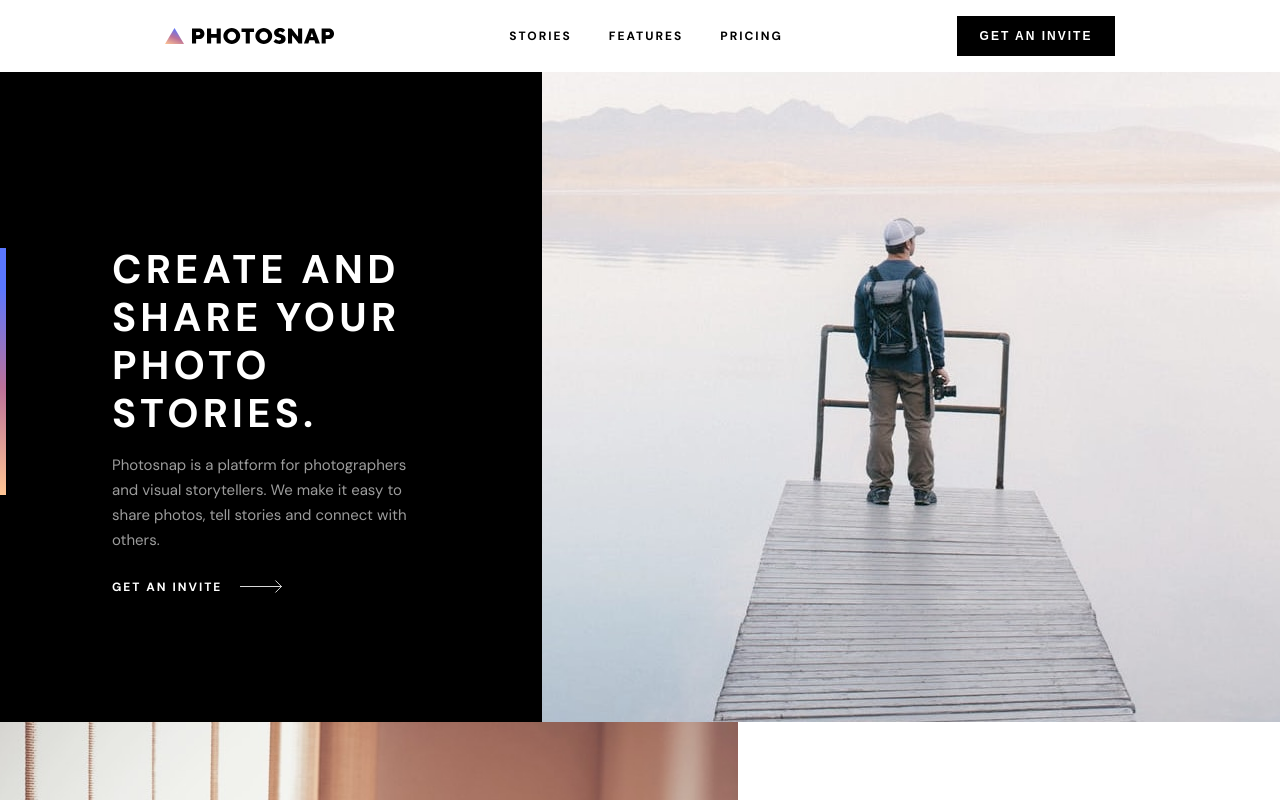
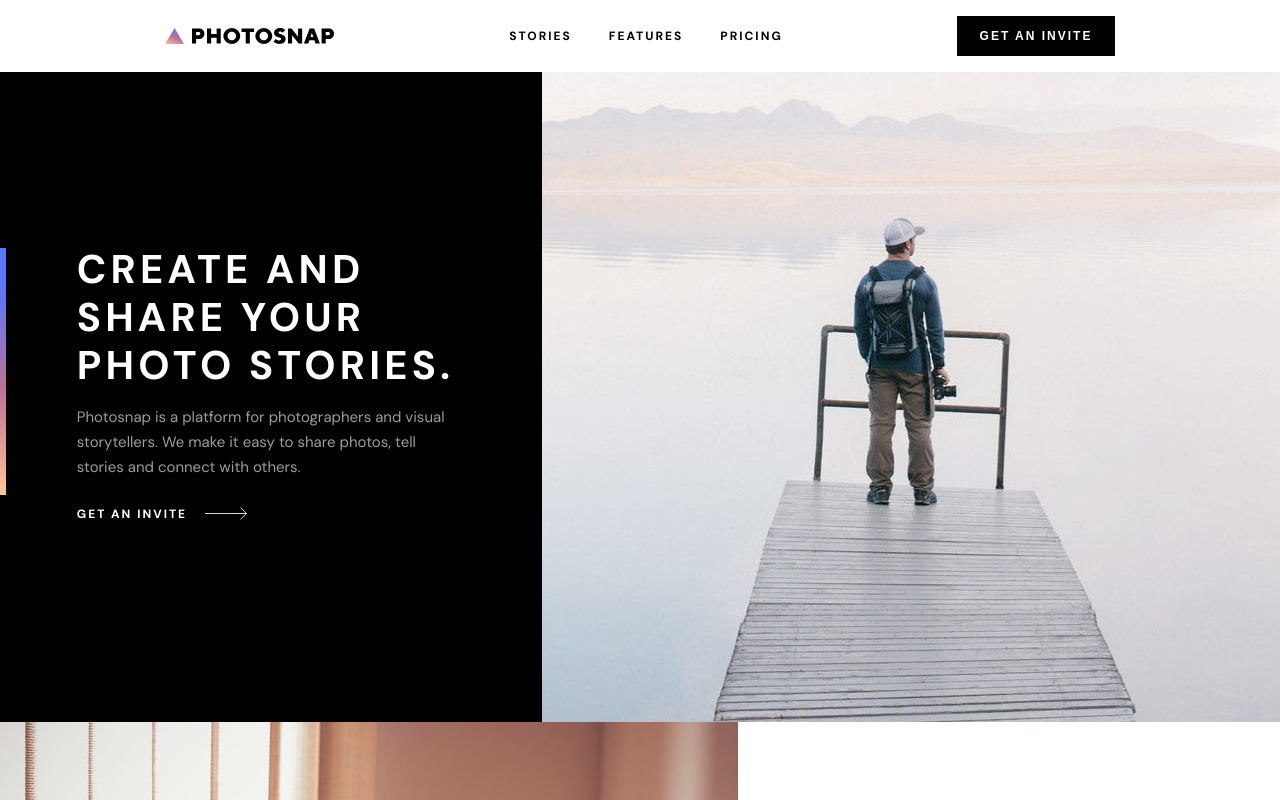
Before and after one commit to DamiGbot/Photosnap, a React (Create React App) app: page /home in a window 1280 px wide. Shown: the top 800 px of the page. Built offline with nearby package versions, Linux system fonts and the light colour scheme.

Commit message:
Update styles and position

```diff
--- a/src/components/FeaturePricingLayout.js
+++ b/src/components/FeaturePricingLayout.js
@@ -6,6 +6,7 @@ import useMediaQuery from "../hooks/useMediaQuery";
 
 const FeaturePricingLayout = (props) => {
 	const screenTablet = useMediaQuery("(min-width: 768px)");
+	const screenLaptop = useMediaQuery("(min-width: 1024px)");
 
 	return (
 		<main className={classes["layout"]}>
@@ -23,11 +24,20 @@ const FeaturePricingLayout = (props) => {
 					content={props.content}
 				/>
 
-				{screenTablet && (
+				{screenTablet && !screenLaptop && (
 					<div
 						className={classes["layout-section1__afterImage"]}
 						style={{
 							backgroundImage: `url(${require(`../dev-data/assets/${props.afterImage}`)})`,
+						}}
+					></div>
+				)}
+
+				{screenLaptop && (
+					<div
+						className={classes["layout-section1__afterImage"]}
+						style={{
+							backgroundImage: `url(${require(`../dev-data/assets/${props.laptopImage}`)})`,
 						}}
 					></div>
 				)}
--- a/src/pages/Features.js
+++ b/src/pages/Features.js
@@ -21,6 +21,7 @@ const Features = () => {
 				" We make sure all of our features are designed to be loved by every aspiring and even professional photograpers who wanted to share their stories."
 			}
 			afterImage={`features/tablet/hero.jpg`}
+			laptopImage={`features/desktop/hero.jpg`}
 		>
 			<section className={classes["feature__features"]}>
 				<SomeFeatures list={fullFeaturesData} />
--- a/src/pages/Pricing.js
+++ b/src/pages/Pricing.js
@@ -49,6 +49,7 @@ const Pricing = () => {
 		<FeaturePricingLayout
 			image={`pricing/mobile/hero.jpg`}
 			afterImage={`pricing/tablet/hero.jpg`}
+			laptopImage={`pricing/desktop/hero.jpg`}
 			title={"Pricing"}
 			content={
 				" Create a your stories, Photosnap is a platform for photographers and visual storytellers. It’s the simple way to create and share your photos."
--- a/src/sass/components/FeaturePricingLayout.module.scss
+++ b/src/sass/components/FeaturePricingLayout.module.scss
@@ -64,7 +64,6 @@
 					left: 0;
 					top: 36.5%;
 					width: 0.6rem;
-					// height: 14.4rem;
 					height: 25%;
 				}
 			}
@@ -110,3 +109,13 @@
 		}
 	}
 }
+
+@include mixins.screen-laptop {
+	.layout {
+		&-section1 {
+			&__afterImage {
+				width: 77.64%;
+			}
+		}
+	}
+}
--- a/src/sass/components/Features/SomeFeatures.module.scss
+++ b/src/sass/components/Features/SomeFeatures.module.scss
@@ -35,7 +35,7 @@
 	}
 }
 
-@include mixins.screen-tablet {
+@include mixins.screen-laptop {
 	.features {
 		flex-basis: 30%;
 		margin-bottom: 10.4rem;
--- a/src/sass/pages/Features.module.scss
+++ b/src/sass/pages/Features.module.scss
@@ -21,3 +21,14 @@
 		}
 	}
 }
+
+@include mixins.screen-laptop {
+	.feature {
+		padding: 11.2rem 38.5rem;
+		&__features {
+			display: flex;
+			flex-wrap: wrap;
+			gap: 1.1rem;
+		}
+	}
+}
--- a/src/sass/pages/Home.module.scss
+++ b/src/sass/pages/Home.module.scss
@@ -117,8 +117,8 @@
 		&__stories {
 			width: 42.36%;
 			padding: {
-				left: 11.2rem;
-				right: 11.2rem;
+				left: 6%;
+				right: 6%;
 			}
 
 			&-dark {
```
